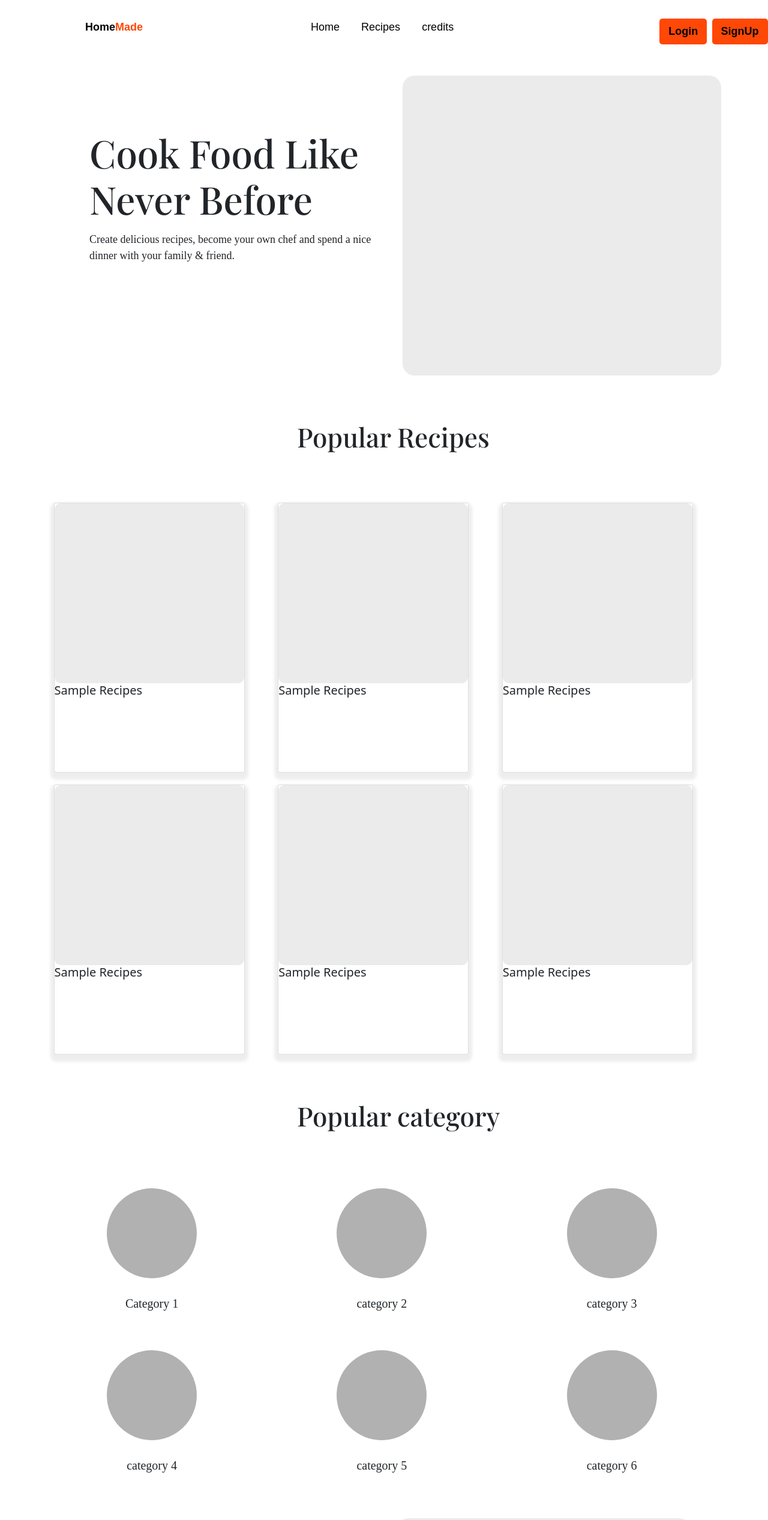
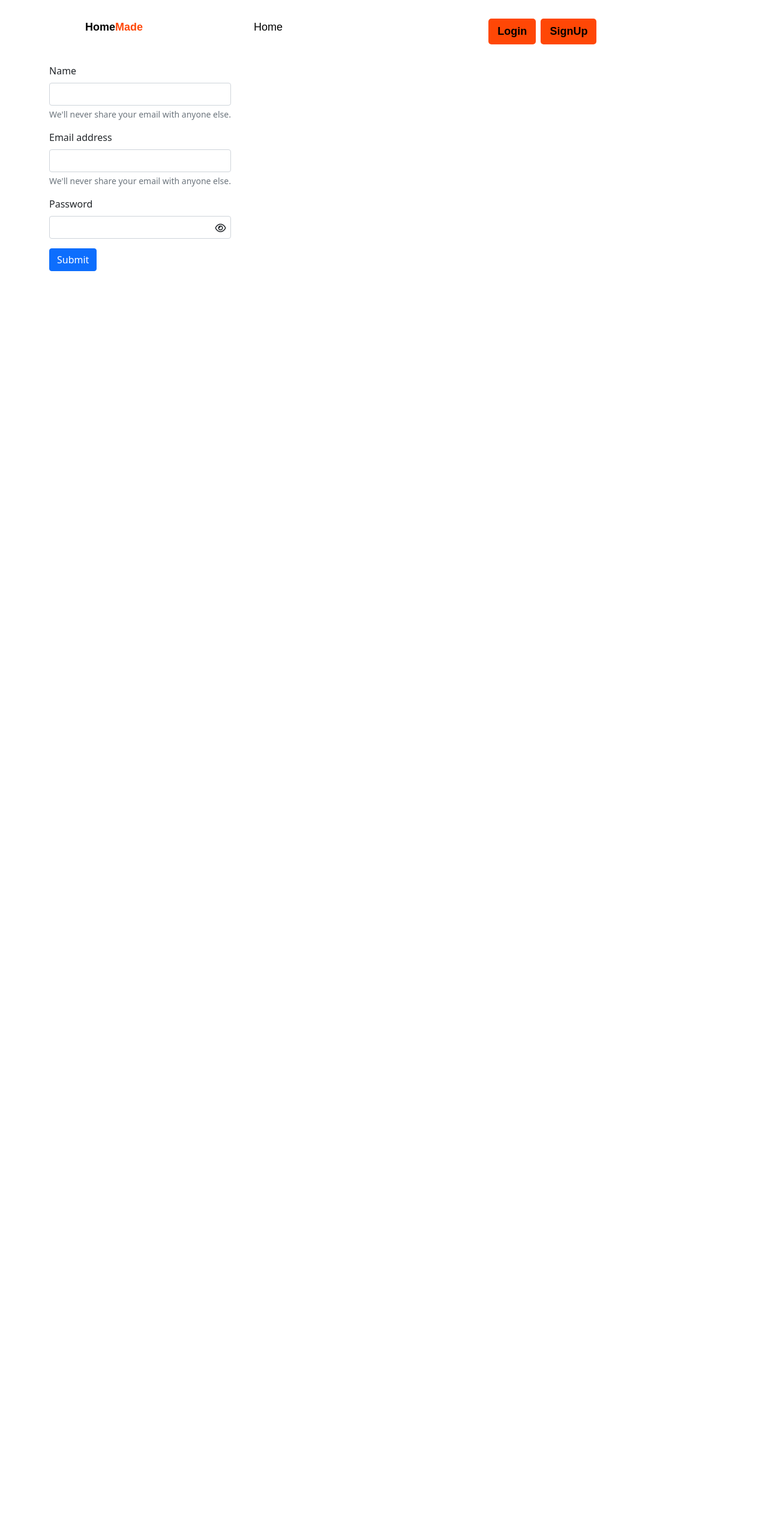
Before and after one commit to Ayushnigam1/Homemade, a React (Create React App) app: page / in a window 1280 px wide. Shown: the top 2534 px of the page at 60% size. After the commit the page ends 800 px from the top, so only its background shows below. Built offline with nearby package versions, Linux system fonts and the light colour scheme.

Commit message:
my first commit

```diff
--- a/Api/App.js
+++ b/Api/App.js
@@ -4,8 +4,6 @@ const app = express();
 const port = 5000;
 const cors = require("cors");
 const connectToMongo = require("./db");
-// const { MongoClient } = require('mongodb');
-// const uri = "mongodb+srv://mongo:mongo@cluster0.qmfui.mongodb.net/homemade?retryWrites=true&w=majority";
 
 app.use(cors());
 connectToMongo();
--- a/Api/db.js
+++ b/Api/db.js
@@ -1,9 +1,9 @@
 const mongoose = require("mongoose");
 const uri = "mongodb+srv://mongo:mongo@cluster0.qmfui.mongodb.net/homemade?retryWrites=true&w=majority";
 const connectToMongo = () => {
-    mongoose.connect(uri, {useNewUrlParser: true,useUnifiedTopology: true})
-    .then(()=>{console.log("mongo connect")});
+    mongoose.connect(uri, { useNewUrlParser: true, useUnifiedTopology: true })
+        .then(() => { console.log("mongo connect") });
 
 };
 
-module.exports=connectToMongo;
+module.exports = connectToMongo;
--- a/package.json
+++ b/package.json
@@ -15,6 +15,7 @@
     "mongodb": "^4.1.4",
     "mongoose": "^6.0.12",
     "react": "^17.0.2",
+    "react-bootstrap": "^2.0.3",
     "react-dom": "^17.0.2",
     "react-router-dom": "^5.3.0",
     "react-scripts": "^4.0.3",
--- a/src/App.js
+++ b/src/App.js
@@ -1,42 +1,31 @@
-import React from 'react';
-import { BrowserRouter as Router, Switch, Route} from "react-router-dom";
-import Navbar from './components/Navbar';
-import Content from './components/Content';
-import Recipes from './components/Recipes';
-import Login from './components/Login';
-import Signup from './components/Signup';
-
+import React from "react";
+import { BrowserRouter as Router, Switch, Route } from "react-router-dom";
+import Navbar from "./components/Navbar";
+import Login from "./components/Login";
+import Signup from "./components/Signup";
+import "./index.css";
+import Home from "./components/Home";
 
 function App() {
-  // fetch("http://127.0.0.1:5000/hello").then((data)=>{console.log(data)});
   return (
-
     <>
-    <Router>
-    <Navbar/>
-      <Switch>
-
+      <Router>
+        <Navbar />
+        <Switch>
           <Route exact path="/">
-            <Content />
+            <Signup />
           </Route>
           <Route exact path="/home">
-            <Content />
-          </Route>
-          <Route exact path="/recipes">
-            <Recipes/>
-          </Route>
-          <Route exact path="/recipes">
-            <Recipes/>
+            <Home />
           </Route>
           <Route exact path="/login">
-            <Login/>
+            <Login />
           </Route>
           <Route exact path="/signUp">
-            <Signup/>
+            <Signup />
           </Route>
         </Switch>
-
- </Router>
+      </Router>
     </>
   );
 }
--- a/src/components/Content.js
+++ /dev/null
@@ -1,131 +0,0 @@
-import React from 'react';
-
-function Content(params) {
-    return (
-        <>
-        <div className="container">
-        <div className="header">
-        <div className="text">
-        <div className="textdata">
-        <h2>Cook Food Like Never Before</h2>
-        <p>Create delicious recipes, become your own chef and spend a
-       nice dinner with your family & friend. </p>
-
-       </div>
-        </div>
-        <div className="banner">
-        <div className="bannerimage">
-        </div>
-        </div>
-        </div>
-        </div>
-
-        {/* popular recipes */}
-        <div className="container">
-        <h2 className="subtitle">Popular Recipes</h2>
-        </div>
-
-        <div className="cardcontain">
-       <div className="card">
-       <div className="cardimg">
-       </div>
-       <div className="carddata"><h5>Sample Recipes</h5>
-       </div>
-       </div>
-       <div className="card">
-       <div className="cardimg">
-       </div>
-       <div className="carddata"><h5>Sample Recipes</h5>
-       </div>
-       </div>
-       <div className="card">
-       <div className="cardimg">
-       </div>
-       <div className="carddata"><h5>Sample Recipes</h5>
-       </div>
-       </div>
-       <div className="card">
-       <div className="cardimg">
-       </div>
-       <div className="carddata"><h5>Sample Recipes</h5>
-       </div>
-       </div>
-       <div className="card">
-       <div className="cardimg">
-       </div>
-       <div className="carddata"><h5>Sample Recipes</h5>
-       </div>
-       </div>
-       <div className="card">
-       <div className="cardimg">
-       </div>
-       <div className="carddata"><h5>Sample Recipes</h5>
-       </div>
-       </div>
-        </div>
-
-        {/*category*/}
-
-        <div className="container">
-        <h2 className="subtitle">Popular category</h2>
-        </div>
-
-        <div className="categorycontain">
-       <div className="cardcategory ">
-       <div className="cardcategoryimg">
-       </div>
-       <div className="cardcategorydata"><h5>Category 1</h5>
-       </div>
-       </div>
-       <div className="cardcategory ">
-       <div className="cardcategoryimg">
-       </div>
-       <div className="cardcategorydata"><h5>category 2</h5>
-       </div>
-       </div>
-       <div className="cardcategory ">
-       <div className="cardcategoryimg">
-       </div>
-       <div className="cardcategorydata"><h5>category 3</h5>
-       </div>
-       </div>
-       <div className="cardcategory ">
-       <div className="cardcategoryimg">
-       </div>
-       <div className="cardcategorydata"><h5>category 4</h5>
-       </div>
-       </div>
-       <div className="cardcategory ">
-       <div className="cardcategoryimg">
-       </div>
-       <div className="cardcategorydata"><h5>category 5</h5>
-       </div>
-       </div>
-       <div className="cardcategory ">
-       <div className="cardcategoryimg">
-       </div>
-       <div className="cardcategorydata"><h5>category 6</h5>
-       </div>
-       </div>
-        </div>
-
-
-        <div className="container">
-        <div className="header">
-        <div className="Bottomtext">
-        <div className="Bottomtextdata">
-        <h3 className="Bottomhead">Sharing is Caring ..</h3>
-        <p> Upload your recipes and share it with the world. </p>
-
-       </div>
-        </div>
-        <div className="banner">
-        <div className="Bottombannerimage">
-        </div>
-        </div>
-        </div>
-        </div>
-        </>
-    )
-}
-export default Content;
--- /dev/null
+++ b/src/components/Home.js
@@ -0,0 +1,9 @@
+import React from 'react'
+
+const Home = () => {
+  return (
+    <div className="container">Welcome to Ayush Flight booking app</div>
+  )
+}
+
+export default Home
--- a/src/components/Login.js
+++ b/src/components/Login.js
@@ -3,6 +3,8 @@ import { useHistory } from 'react-router';
 
 const Login = () => {
     const [credential,setCredential]= useState({Email: "",Pasward: ""});
+    const [passwordShown, setPasswordShown] = useState(false);
+    const [signShown, setSignShown] = useState(true);
     const history=useHistory();
     const handleSubmit = async (e)=>{
     e.preventDefault();
@@ -27,8 +29,14 @@ const Login = () => {
         e.preventDefault();
       setCredential({...credential,[e.target.name]:e.target.value});
     }
+    const onClick=(e)=>{
+        e.preventDefault();
+        setPasswordShown(!passwordShown);
+        setSignShown(!signShown)
+    };
     return (
          <>
+
          <div className="container">
          <form onSubmit={handleSubmit} >
          <div className="mb-3">
@@ -38,11 +46,14 @@ const Login = () => {
          </div>
          <div className="mb-3">
            <label htmlFor="exampleInputPassword1" className="form-label">Password</label>
-           <input type="password" className="form-control" value={credential.Pasward} onChange={onChange} id="exampleInputPassword1" name="Pasward"/>
+           <input type={passwordShown ? "text" : "password"} className="form-control" value={credential.Pasward} onChange={onChange} id="exampleInputPassword1" name="Pasward"/>
+           <i className={signShown?"far fa-eye":"far fa-eye-slash"} id="toggle" onClick={onClick} />
+
          </div>
          <button type="submit" className="btn btn-primary" >Submit</button>
        </form>
        </div>
+
         </>
     )
 }
--- a/src/components/Navbar.js
+++ b/src/components/Navbar.js
@@ -9,8 +9,6 @@ function Navbar() {
  <ul>
  <li className="brand"><Link to="/">Home<span>Made</span></Link></li>
  <li><Link to="/home">Home</Link></li>
- <li><Link to="/recipes">Recipes</Link></li>
- <li><Link to="/credits">credits</Link></li>
  <li><Link to="/login" className="login">Login</Link></li>
  <li><Link to="/signUp" className="signup">SignUp</Link></li>
  </ul>
@@ -18,4 +16,4 @@ function Navbar() {
  </div>
  </>
     )}
-    export default Navbar;
+ export default Navbar;
--- a/src/components/Recipes.js
+++ /dev/null
@@ -1,11 +0,0 @@
-import React from 'react';
-
-function Recipes() {
-    return(
-        <>
-    <div className="container">
-    <h1> this is recipes box</h1>
- </div>
- </>
-    )}
- export default Recipes;
--- a/src/components/Signup.js
+++ b/src/components/Signup.js
@@ -1,11 +1,12 @@
 import React,{useState} from 'react';
 import { useHistory } from 'react-router';
-
+// import { useDataStore } from '../StateProvider';
 const Signup = () => {
     const [credential,setCredential]= useState({Name:"",Email: "",Pasward: ""});
     const [passwordShown, setPasswordShown] = useState(false);
     const [signShown, setSignShown] = useState(true);
     const history=useHistory();
+
     const handleSubmit = async (e)=>{
     e.preventDefault();
     const response=await fetch("http://localhost:5000/api/auth/createUser",{
--- a/src/index.css
+++ b/src/index.css
@@ -146,8 +146,10 @@ nav ul li a {
 
 .banner .bannerimage {
     width: 100%;
+    height: 100%;
     background-color: #EBEBEB;
     border-radius: 20px;
+    background: linear-gradient(to top, rgba(0, 0, 0, 0.65), transparent);
 }
 
 
@@ -179,13 +181,6 @@ nav ul li a {
     border-radius: 10px;
 }
 
-.card .cardimg {
-    width: 100%;
-    height: 300px;
-    border-radius: 10px;
-    background-color: #EBEBEB;
-}
-
 
 /* popular category part */
 
@@ -197,7 +192,7 @@ nav ul li a {
 }
 
 .cardcategory {
-    position: inherit;
+    position: relative;
     width: 90%;
     height: 250px;
     background-color: white;
@@ -208,21 +203,26 @@ nav ul li a {
     padding: 10px;
 }
 
+.cardcategory .card-img-top {
+    border-top-left-radius: calc(100%) !important;
+    border-top-right-radius: calc(100%) !important;
+}
+
 .cardcategoryimg {
-    margin-bottom: 20PX;
+    margin-bottom: 20px;
     /* display: block; */
-    border-radius: 50%;
+    border-radius: 100%;
     background-color: #b1b1b1;
     justify-content: center;
     align-items: center;
     text-align: center;
     margin: auto;
-    width: 150px;
-    height: 150px;
+    width: 180px;
+    height: 220px;
 }
 
 .cardcategorydata {
-    margin: 30px;
+    position: relative;
     font-family: Poppins;
     font-style: normal;
     font-weight: 500;
@@ -262,9 +262,18 @@ nav ul li a {
 }
 
 .banner .Bottombannerimage {
+    margin-top: 20px;
+    margin-bottom: 20%;
     width: 100%;
+    height: 100%;
     background-color: #EBEBEB;
     border-radius: 20px;
+}
+
+.bg {
+    background-size: cover !important;
+    background-position: center !important;
+    background-repeat: no-repeat !important;
 }
 
 code {
```
Also changed, not shown: 1 other file (tests, documents, lock files or other folders).
